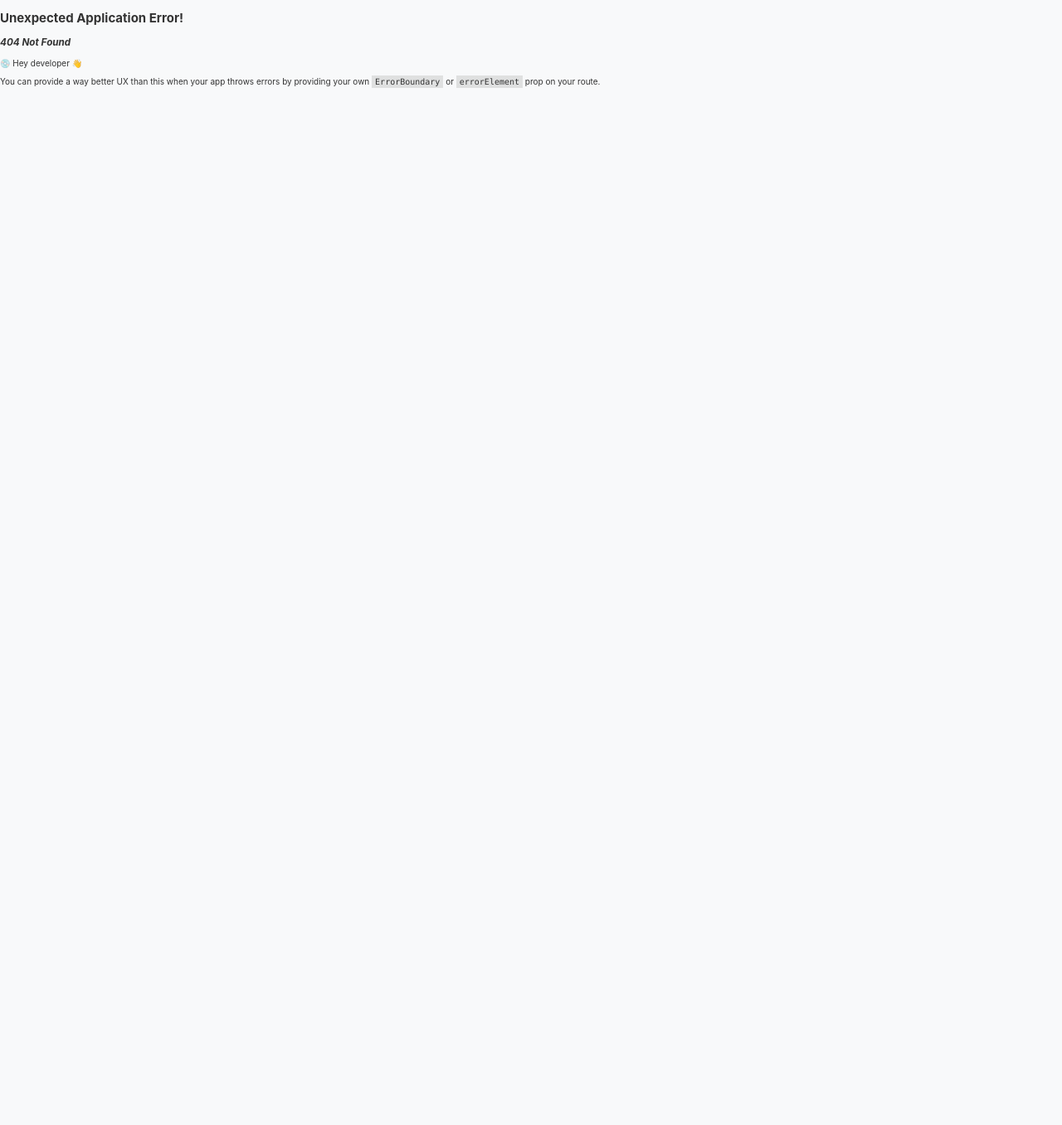
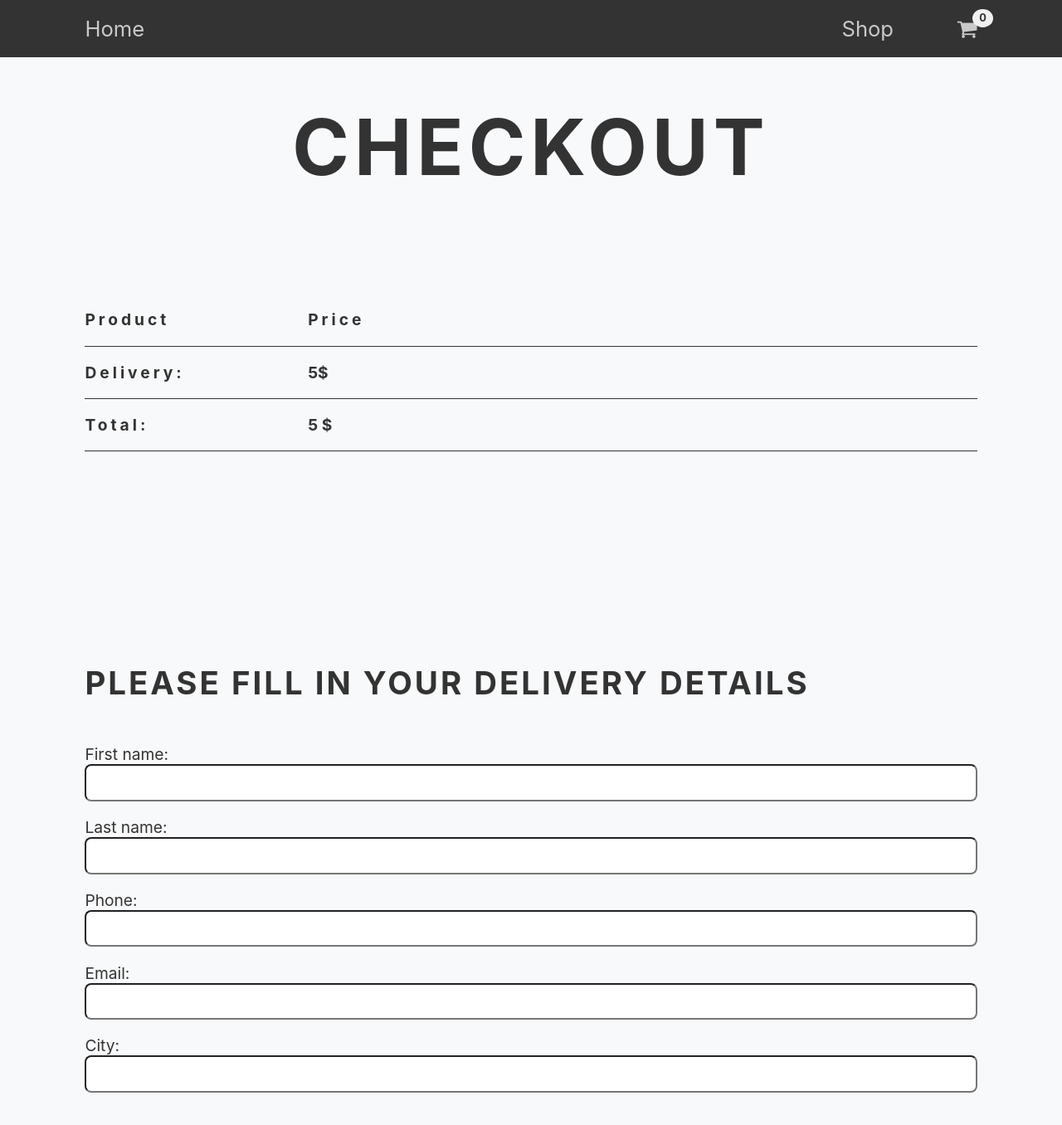
Before and after one commit to martin0626/E-commerce_React, a React (Create React App) app: page /checkout in a window 1280 px wide. Before the commit this address had no page. Shown: the top 1356 px of the page at 83% size. Before the commit the page ends 800 px from the top, so only its background shows below. Built offline with nearby package versions, Linux system fonts and the light colour scheme.

Commit message:
Added Checkout Page

```diff
--- a/src/App.js
+++ b/src/App.js
@@ -1,6 +1,7 @@
 import { createBrowserRouter, RouterProvider } from "react-router-dom/dist";
 import "./App.css";
 import CartElement from "./pages/CartPage";
+import CheckoutPage from "./pages/CheckoutPage";
 import HomeElement from "./pages/HomePage";
 import ProductDetailsPage from "./pages/ProductDetailsPage";
 import LayoutElement from "./pages/RootLayoutPage";
@@ -26,6 +27,10 @@ const router = createBrowserRouter([
         element: <ProductDetailsPage />,
       },
       { path: "/cart", element: <CartElement /> },
+      {
+        path: "/checkout",
+        element: <CheckoutPage />,
+      },
     ],
   },
 ]);
--- a/src/components/Cart/Cart.js
+++ b/src/components/Cart/Cart.js
@@ -30,7 +30,12 @@ const Cart = () => {
               ))}
             </div>
           </div>
-          <div className={classes.total}>Total: {total}$</div>
+          <div className={classes["checkout-section"]}>
+            <div className={classes.total}>Total: {total}$</div>
+            <Link className={classes.payment} to="/checkout">
+              Pay
+            </Link>
+          </div>
         </div>
       </div>
     </Fragment>
--- a/src/components/Cart/Cart.module.css
+++ b/src/components/Cart/Cart.module.css
@@ -82,6 +82,11 @@
   transform: translateX(-100%);
 }
 
+.checkout-section {
+  display: flex;
+  flex-direction: column;
+}
+
 .total {
   background-color: #e0313143;
   padding: 1.2rem;
@@ -90,3 +95,23 @@
   font-weight: 700;
   letter-spacing: 1px;
 }
+
+.payment {
+  text-decoration: none;
+  background-color: #333;
+  padding: 1rem;
+  text-align: end;
+  font-size: 1.2rem;
+  font-weight: 700;
+  letter-spacing: 1px;
+  color: #f0f0f0;
+  cursor: pointer;
+  text-transform: uppercase;
+  transition: all 0.3s;
+  text-align: center;
+}
+
+.payment:hover {
+  background-color: #f0f0f0;
+  color: #333;
+}
--- /dev/null
+++ b/src/components/Checkout/Checkout.js
@@ -0,0 +1,14 @@
+import CheckoutForm from "./CheckoutForm";
+import CheckoutInfo from "./CheckoutInfo";
+import classes from "./Checkout.module.css";
+
+const CheckoutSection = () => {
+  return (
+    <section className={classes["checkout-section"]}>
+      <CheckoutInfo />
+      <CheckoutForm />
+    </section>
+  );
+};
+
+export default CheckoutSection;
--- /dev/null
+++ b/src/components/Checkout/Checkout.module.css
@@ -0,0 +1,13 @@
+.checkout-section {
+  animation: checkout 0.3s ease-in forwards;
+}
+
+@keyframes checkout {
+  0% {
+    opacity: 0;
+  }
+
+  100% {
+    opacity: 1;
+  }
+}
--- /dev/null
+++ b/src/components/Checkout/CheckoutForm.js
@@ -0,0 +1,25 @@
+import classes from "./CheckoutForm.module.css";
+
+const CheckoutForm = () => {
+  return (
+    <div className={classes["form-section"]}>
+      <h1>Please fill in your delivery details</h1>
+      <div className={classes.form}>
+        <form>
+          <label for="fname">First name:</label>
+          <input id="fname" name="fname"></input>
+          <label for="lname">Last name:</label>
+          <input id="lname" name="lname"></input>
+          <label for="phone">Phone:</label>
+          <input id="phone" name="phone"></input>
+          <label for="email">Email:</label>
+          <input id="email" name="email"></input>
+          <label for="city">City:</label>
+          <input id="city" name="city"></input>
+        </form>
+      </div>
+    </div>
+  );
+};
+
+export default CheckoutForm;
--- /dev/null
+++ b/src/components/Checkout/CheckoutForm.module.css
@@ -0,0 +1,24 @@
+.form-section {
+  margin: 16rem 6.4rem;
+}
+
+.form-section h1 {
+  font-size: 2.4rem;
+  text-transform: uppercase;
+  letter-spacing: 3px;
+}
+
+.form form {
+  display: flex;
+  flex-direction: column;
+}
+
+.form form label {
+  margin-top: 1.2rem;
+  font-size: 1.2rem;
+}
+
+.form form input {
+  padding: 0.8rem;
+  border-radius: 8px;
+}
--- /dev/null
+++ b/src/components/Checkout/CheckoutInfo.js
@@ -0,0 +1,39 @@
+import { useSelector } from "react-redux";
+import classes from "./CheckoutInfo.module.css";
+
+const CheckoutInfo = () => {
+  const cartItems = useSelector((state) => state.cart.cartItems);
+  const total = useSelector((state) => state.cart.total);
+  return (
+    <div className={classes["checkot-info-content"]}>
+      <h1 className={classes.title}>Checkout</h1>
+      <div className={classes.info}>
+        <div className={`${classes.content} ${classes.imp}`}>
+          <p className={classes.txt}>Product</p>
+          <p className={classes.txt}>Price</p>
+        </div>
+
+        {cartItems.map((product) => {
+          return (
+            <div className={classes.content}>
+              <p className={classes.txt}>
+                {product.title} X {product.quantity}
+              </p>
+              <p>{product.price}$</p>
+            </div>
+          );
+        })}
+        <div className={`${classes.content} ${classes.imp}`}>
+          <p className={classes.txt}>Delivery:</p>
+          <p>5$</p>
+        </div>
+        <div className={`${classes.content} ${classes.imp}`}>
+          <p className={classes.txt}>Total:</p>
+          <p>{total + 5} $</p>
+        </div>
+      </div>
+    </div>
+  );
+};
+
+export default CheckoutInfo;
--- /dev/null
+++ b/src/components/Checkout/CheckoutInfo.module.css
@@ -0,0 +1,33 @@
+.checkout-section {
+}
+
+.title {
+  margin-top: 2rem;
+  padding: 1.2rem;
+  text-align: center;
+  font-size: 5.8rem;
+  font-weight: bold;
+  text-transform: uppercase;
+  letter-spacing: 6px;
+}
+
+.info {
+  margin: 6.4rem;
+  display: flex;
+  flex-direction: column;
+}
+
+.content {
+  font-size: 1.2rem;
+  display: grid;
+  grid-template-columns: 1fr 1fr 1fr 1fr;
+  border-bottom: 1px solid #333;
+}
+
+.imp {
+  font-weight: bold;
+}
+
+.txt {
+  letter-spacing: 4px;
+}
--- /dev/null
+++ b/src/pages/CheckoutPage.js
@@ -0,0 +1,7 @@
+import CheckoutSection from "../components/Checkout/Checkout";
+
+const CheckoutPage = () => {
+  return <CheckoutSection />;
+};
+
+export default CheckoutPage;
```
